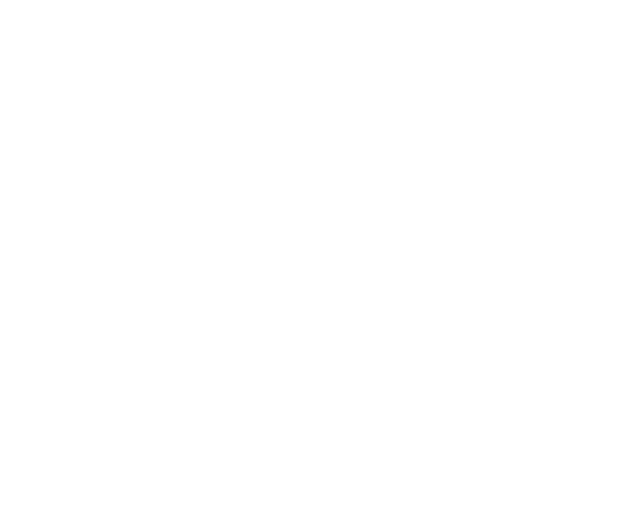
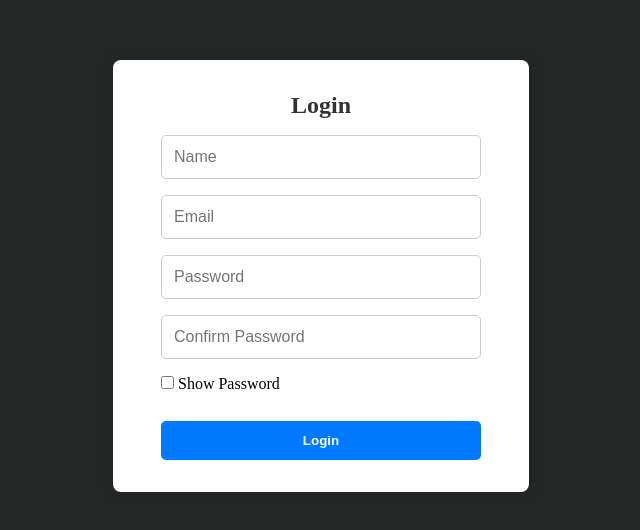
Before and after one commit to adnan4498/tasker-vite-nodejs, a React (Vite) app in the folder todo-vite/: page /signup in a window 1280 px wide. Before the commit this address had no page. Shown: the part 124-654 px from the top of the page, without its empty margins (319-959 px from the left). Built offline with nearby package versions, Linux system fonts and the light colour scheme.

Commit message:
singup api implemented

```diff
--- a/todo-vite/src/App.jsx
+++ b/todo-vite/src/App.jsx
@@ -7,7 +7,7 @@ const App = () => {
     <Router>
       <Routes>
         <Route path="/" element={<Signup />} />
-        <Route path="/sign" element={<Signup />} />{" "}
+        <Route path="/signup" element={<Signup />} />{" "}
         <Route path="/home" element={<Home />} />
       </Routes>
     </Router>
--- a/todo-vite/src/Signup.jsx
+++ b/todo-vite/src/Signup.jsx
@@ -2,7 +2,8 @@ import React, { useEffect, useState } from "react";
 
 const Signup = () => {
   const [showPassword, setShowPassword] = useState(false);
-  const [formData, setFormData] = useState({
+  const [triggerSignUpApi, setTriggerSignUpApi] = useState(false);
+  const [signUpData, setSignUpData] = useState({
     name: "",
     email: "",
     password: "",
@@ -10,23 +11,29 @@ const Signup = () => {
   });
 
   useEffect(() => {
-    let toSingup = fetch("http://localhost:3003/signup", {
-        headers : {"content-type" : "application/json"},
-        method
-    })
-  }, [])
+    let handleSignUpApi = async () => {
+      let toSingup = await fetch("http://localhost:3003/signup", {
+        headers: { "content-type": "application/json" },
+        method: "POST",
+        body: JSON.stringify(signUpData),
+      });
+      let res = await toSingup.json();
+      console.log(res, "res")
+    };
+
+    triggerSignUpApi && handleSignUpApi();
+    setTriggerSignUpApi(false);
+  }, [signUpData, triggerSignUpApi]);
 
   const handleChange = (e) => {
     const { name, value } = e.target;
-    setFormData((prev) => ({ ...prev, [name]: value }));
+    setSignUpData((prev) => ({ ...prev, [name]: value }));
   };
 
   const handleSubmit = (e) => {
     e.preventDefault();
-    console.log(formData);
+    setTriggerSignUpApi(true);
   };
-
-  console.log(formData, "formData");
 
   return (
     <div className="login-div">
@@ -36,15 +43,15 @@ const Signup = () => {
           type="text"
           name="name"
           placeholder="Name"
-          value={formData.name}
+          value={signUpData.name}
           onChange={handleChange}
-          required
+          // required
         />
         <input
           type="email"
           name="email"
           placeholder="Email"
-          value={formData.email}
+          value={signUpData.email}
           onChange={handleChange}
           required
         />
@@ -52,7 +59,7 @@ const Signup = () => {
           type={showPassword ? "text" : "password"}
           name="password"
           placeholder="Password"
-          value={formData.password}
+          value={signUpData.password}
           onChange={handleChange}
           required
         />
@@ -60,7 +67,7 @@ const Signup = () => {
           type={showPassword ? "text" : "password"}
           name="confirmPassword"
           placeholder="Confirm Password"
-          value={formData.confirmPassword}
+          value={signUpData.confirmPassword}
           onChange={handleChange}
           required
         />
```
